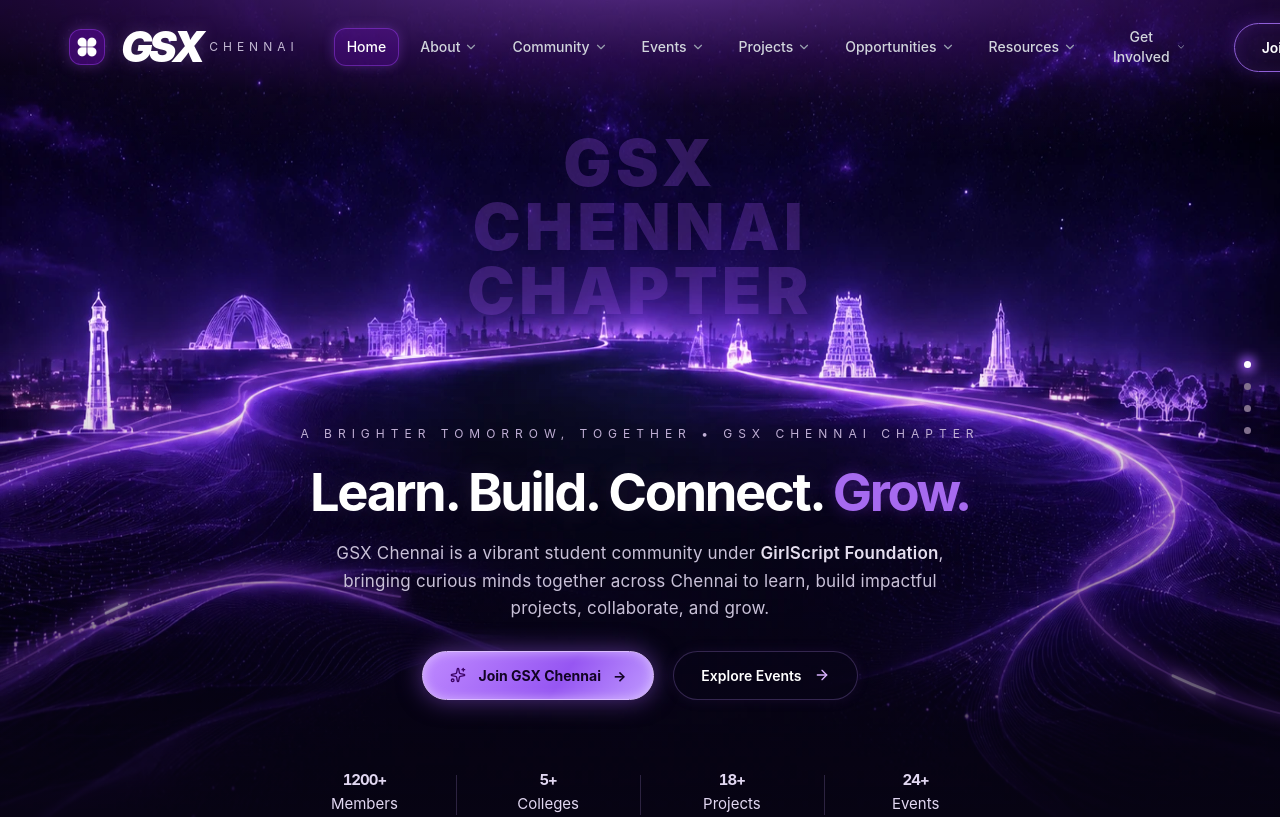
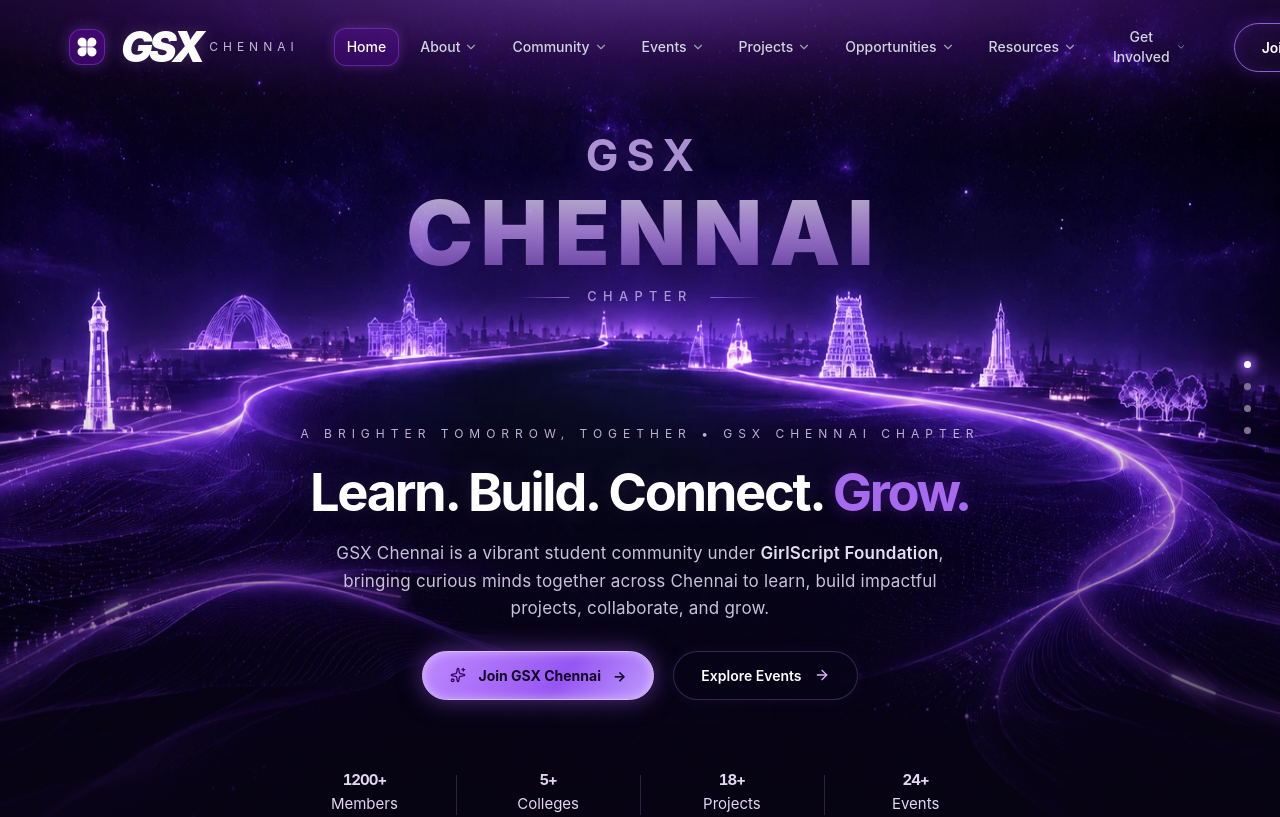
Before and after one commit to nithinrv07/gsx-chennai-chapter, a React (Vite) app: page / in a window 1280 px wide. Shown: the top 817 px of the page. Built offline with nearby package versions, Linux system fonts and the light colour scheme.

Commit message:
Refine skyline title with balanced typography, lavender gradient and chapter dividers

```diff
--- a/src/components/ChennaiSkyline.tsx
+++ b/src/components/ChennaiSkyline.tsx
@@ -4,9 +4,9 @@
   return (
     <div className="city" aria-hidden="true">
       <p className="city-title">
-        <span>GSX</span>
-        <span>CHENNAI</span>
-        <span>CHAPTER</span>
+        <span className="city-title-brand">GSX</span>
+        <span className="city-title-name">CHENNAI</span>
+        <span className="city-title-chapter">CHAPTER</span>
       </p>
     </div>
   );
--- a/src/styles/home.css
+++ b/src/styles/home.css
@@ -215,24 +215,68 @@
 
 .city-title {
   position: absolute;
-  top: 37px;
+  top: 40px;
   left: 50%;
   transform: translateX(-50%);
+  display: flex;
+  flex-direction: column;
+  align-items: center;
+  gap: 10px;
   margin: 0;
-  font-size: clamp(40px, 5vw, 80px);
-  font-weight: 900;
-  letter-spacing: clamp(1px, 0.35vw, 5px);
   white-space: nowrap;
   text-align: center;
   line-height: 1;
-  color: #9b55e9;
-  opacity: 0.28;
   user-select: none;
   font-family: 'Space Grotesk', Inter, sans-serif;
 }
 
-.city-title span {
+.city-title-brand {
   display: block;
+  padding-left: 0.18em;
+  font-size: clamp(30px, 3.4vw, 48px);
+  font-weight: 700;
+  letter-spacing: 0.18em;
+  color: #d2b5fa;
+  opacity: 0.8;
+  text-shadow: 0 0 28px rgba(170, 104, 255, 0.35);
+}
+
+.city-title-name {
+  display: block;
+  padding-left: 0.08em;
+  font-size: clamp(44px, 7vw, 100px);
+  font-weight: 900;
+  letter-spacing: 0.08em;
+  background: linear-gradient(180deg, #f0e5ff 5%, #c69bf6 48%, #8050bc 100%);
+  background-clip: text;
+  -webkit-background-clip: text;
+  color: transparent;
+  opacity: 0.75;
+  filter: drop-shadow(0 0 24px rgba(156, 85, 253, 0.2));
+}
+
+.city-title-chapter {
+  display: flex;
+  align-items: center;
+  gap: 18px;
+  margin-top: 4px;
+  font-size: clamp(11px, 1vw, 14px);
+  font-weight: 500;
+  letter-spacing: 0.5em;
+  color: #cdb5ed;
+  opacity: 0.8;
+}
+
+.city-title-chapter::before,
+.city-title-chapter::after {
+  content: '';
+  width: clamp(28px, 4vw, 56px);
+  height: 1px;
+  background: linear-gradient(90deg, transparent, #ae70ff);
+}
+
+.city-title-chapter::after {
+  transform: rotate(180deg);
 }
 
 .hero {
@@ -772,9 +816,15 @@
     height: 244px;
   }
   .city-title {
-    font-size: clamp(40px, 10vw, 56px);
-    letter-spacing: 1px;
     top: 37px;
+    gap: 12px;
+  }
+  .city-title-name {
+    font-size: clamp(36px, 10vw, 60px);
+  }
+  .city-title-chapter {
+    gap: 12px;
+    letter-spacing: 0.4em;
   }
   .hero {
     padding: 0 22px;
```
